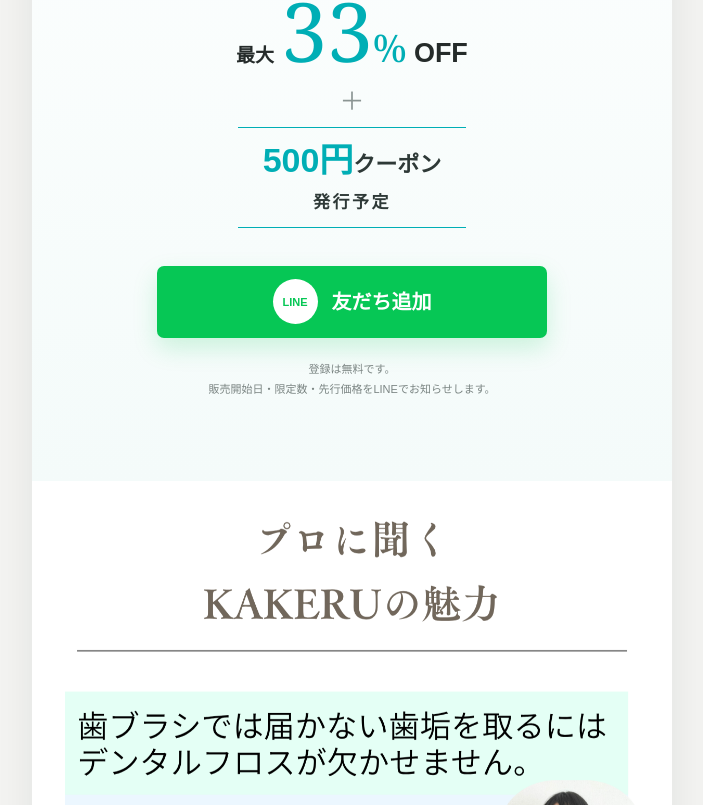
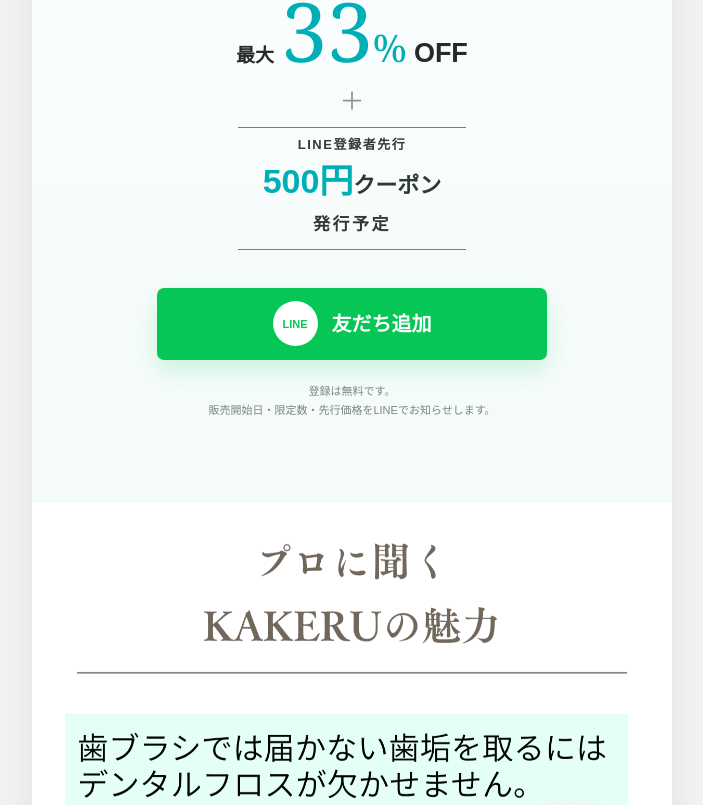
Before and after one commit to ROOTSLLC/KAKERU, a Next.js app: page / in a window 1280 px wide. Shown: the part 3755-4560 px from the top of the page, without its empty margins (288-991 px from the left). Built offline with nearby package versions, Linux system fonts and the light colour scheme.

Commit message:
Add LINE subscriber coupon label

```diff
--- a/app/globals.css
+++ b/app/globals.css
@@ -19,6 +19,7 @@
 .lineBenefit>b { margin-left: 7px; font-size: 27px; }
 .plus { margin: 10px 0 6px; color: #8b9593; font-size: 25px; }
 .coupon { display: inline-block; margin: 0; padding: 8px 25px 10px; color: #2e3937; border-top: 1px solid #00aeb5; border-bottom: 1px solid #00aeb5; font-size: 22px; font-weight: 700; line-height: 1.45; }
+.coupon em { display: block; margin-bottom: 3px; color: #313b39; font-size: 13px; font-style: normal; letter-spacing: .12em; }
 .coupon strong { color: #00aeb5; font-size: 34px; }
 .coupon span { font-size: 17px; letter-spacing: .15em; }
 .lineButton { width: min(100%, 390px); min-height: 72px; margin: 38px auto 22px; display: flex; align-items: center; justify-content: center; gap: 14px; color: #fff; background: #06c755; border-radius: 7px; box-shadow: 0 10px 25px rgba(6, 199, 85, .18); }
--- a/app/page.tsx
+++ b/app/page.tsx
@@ -21,7 +21,7 @@
             <b>OFF</b>
           </div>
           <div className="plus">＋</div>
-          <p className="coupon"><strong>500円</strong>クーポン<br /><span>発行予定</span></p>
+          <p className="coupon"><em>LINE登録者先行</em><strong>500円</strong>クーポン<br /><span>発行予定</span></p>
           <a className="lineButton" href="https://lin.ee/or3BWo5" aria-label="LINEで友だち追加">
             <span className="lineMark">LINE</span>
             <b>友だち追加</b>
@@ -67,7 +67,7 @@
             <b>OFF</b>
           </div>
           <div className="plus">＋</div>
-          <p className="coupon"><strong>500円</strong>クーポン<br /><span>発行予定</span></p>
+          <p className="coupon"><em>LINE登録者先行</em><strong>500円</strong>クーポン<br /><span>発行予定</span></p>
           <a className="lineButton" href="https://lin.ee/or3BWo5" aria-label="LINEで友だち追加">
             <span className="lineMark">LINE</span>
             <b>友だち追加</b>
```
